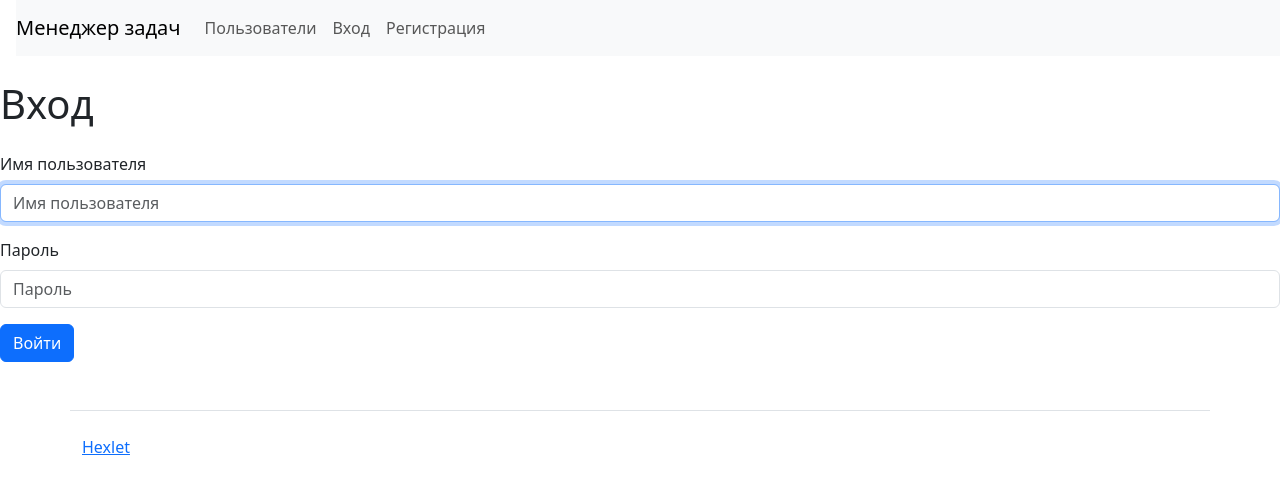
After one commit to metacortex687/python-django-development-project-52, a Django app: page /login/ in a window 1280 px wide. The commit adds this page. Shown: the top 494 px of the page. Run offline with Django 5.2, Linux system fonts and the light colour scheme; some libraries are stand-ins or nearby versions.

Commit message:
возможность авторизации

```diff
--- a/task_manager/settings.py
+++ b/task_manager/settings.py
@@ -142,3 +142,5 @@ STORAGES = {
         "BACKEND": "whitenoise.storage.CompressedManifestStaticFilesStorage",
     },
 }
+
+LOGIN_REDIRECT_URL = "index"
--- a/task_manager/urls.py
+++ b/task_manager/urls.py
@@ -20,6 +20,6 @@ from . import views
 
 urlpatterns = [
     path('admin/', admin.site.urls),
-    path('', views.HomePageView.as_view()),
-    path('users/', include('users.urls'))
+    path('', views.HomePageView.as_view(), name='index'),
+    path('', include('users.urls'))
 ]
--- a/templates/base.html
+++ b/templates/base.html
@@ -29,7 +29,7 @@
         <ul class="navbar-nav">
 
             <li class="nav-item">
-              <a class="nav-link" href="/login/">{% translate "Вход" %}</a>
+              <a class="nav-link" href="{% url "login" %}">{% translate "Вход" %}</a>
             </li>
             <li class="nav-item">
               <a class="nav-link" href="/users/create/">{% translate "Регистрация" %}</a>
--- /dev/null
+++ b/users/templates/login.html
@@ -0,0 +1,29 @@
+{% extends "base.html" %}
+
+{% block content %}
+
+      <h1 class="my-4">
+      Вход
+      </h1>
+
+<form method="post">
+    {% csrf_token %}
+    {% if form.errors %}
+    <div class="alert alert-danger">
+        {{form.non_field_errors}}
+    </div>
+    {% endif %}
+{% comment %}
+    {{form.as_div}} {% endcomment %}
+    <div class="mb-3"><label class="form-label" for="id_username">Имя пользователя</label>
+    <input type="text" name="username" autofocus autocapitalize="none" autocomplete="username" maxlength="150" class="form-control" placeholder="Имя пользователя" required id="id_username"></div>
+<div class="mb-3"><label class="form-label" for="id_password">Пароль</label>
+    <input type="password" name="password" autocomplete="current-password" class="form-control" placeholder="Пароль" required id="id_password"></div>
+    <input class="btn btn-primary" type="submit" value="Войти">
+
+
+
+</form>
+
+
+{% endblock content %}
--- a/users/urls.py
+++ b/users/urls.py
@@ -1,6 +1,9 @@
 from django.urls import path
 from . import views
 
+from django.contrib.auth import views as auth_views
+
 urlpatterns = [
-    path('',views.UserListView.as_view(),name='users'),
+    path('users/',views.UserListView.as_view(),name='users'),
+    path('login/',auth_views.LoginView.as_view(template_name='login.html'), name='login'),
 ]
```
Also changed, not shown: users/views.py (line endings or trailing spaces).
